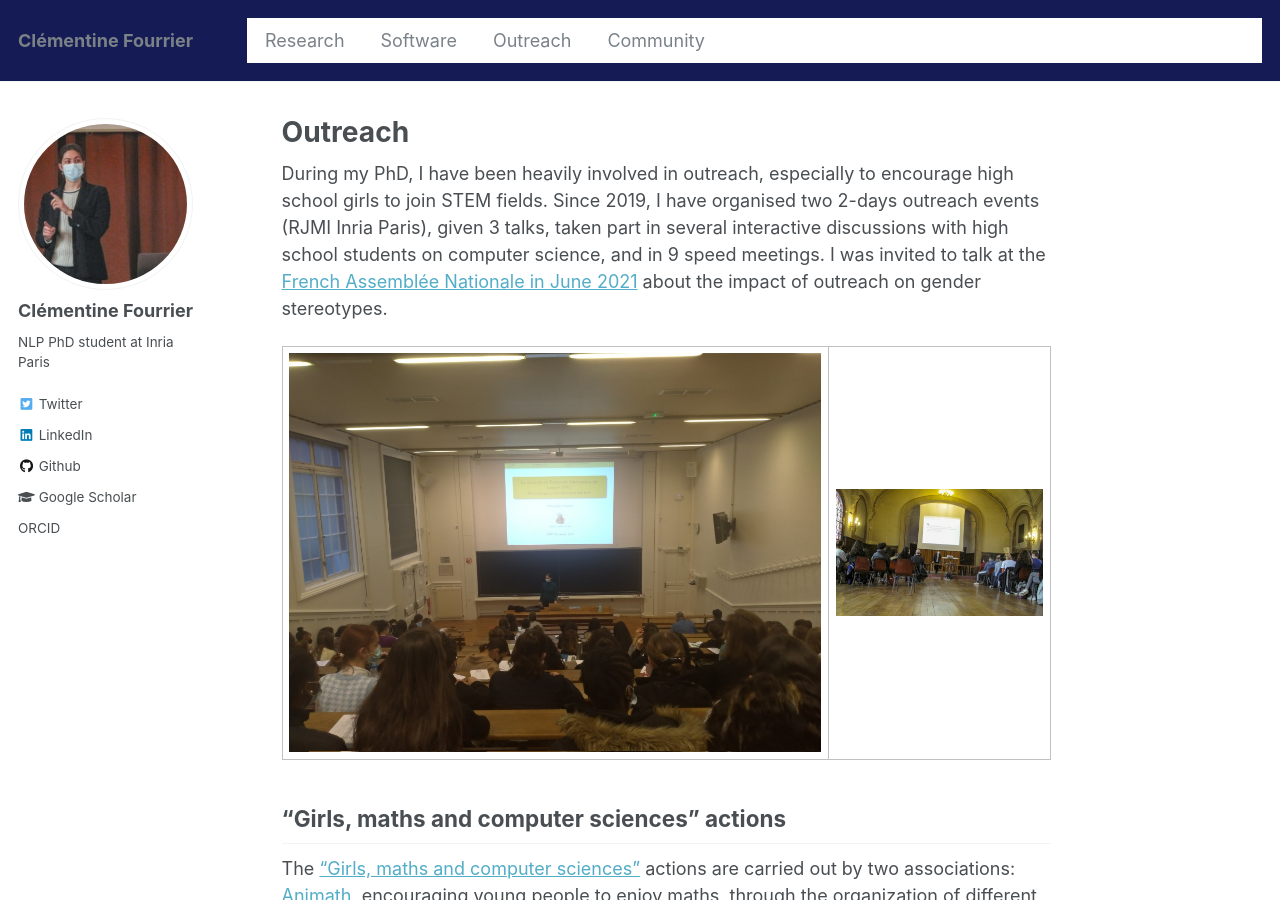
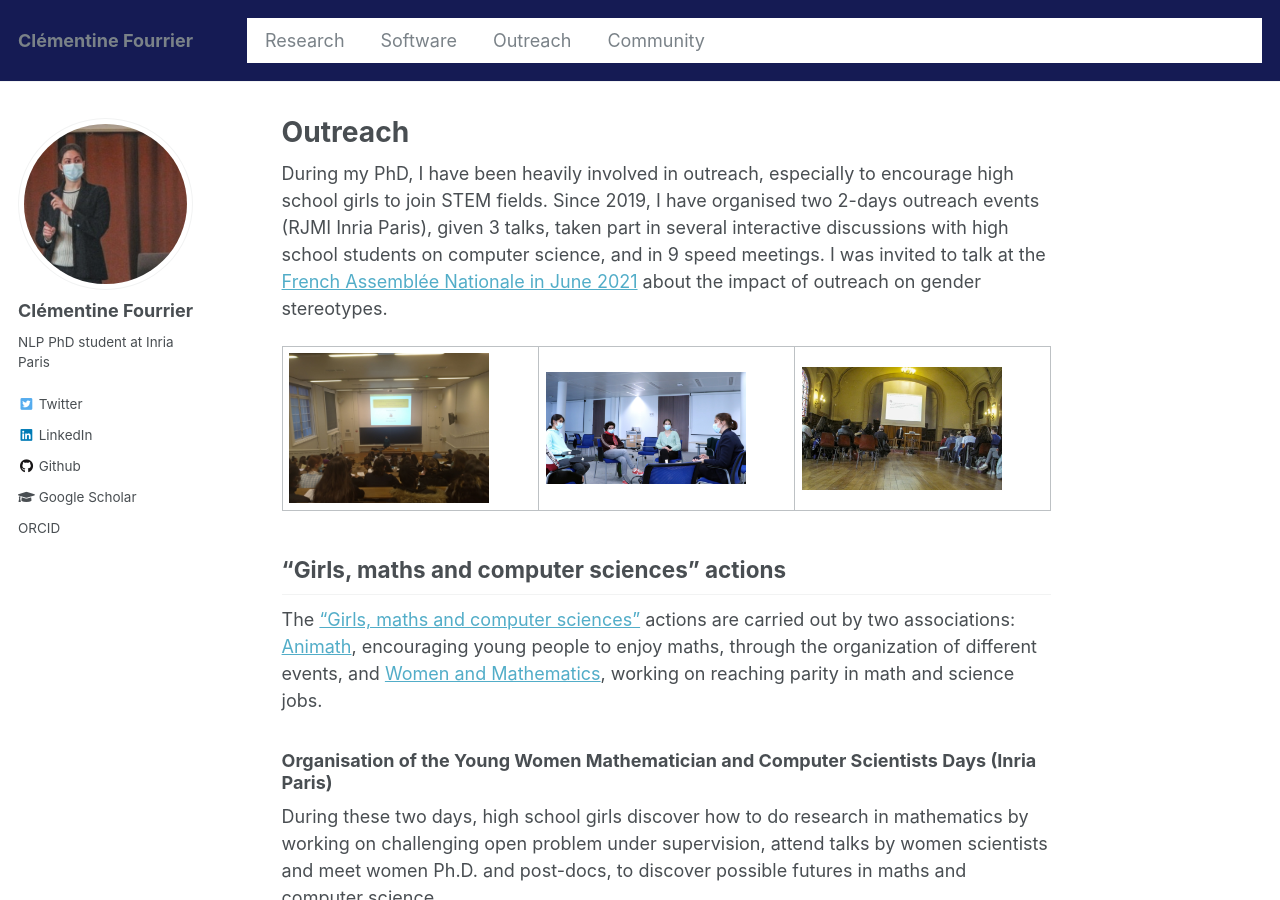
Before and after one commit to clefourrier/clefourrier.github.io, a Jekyll site: the page built from _pages/outreach.md, in a window 1280 px wide and 900 px high. Built offline with Jekyll 4.4.1, drawn with Linux system fonts in a browser that asks for light colours.

Commit message:
Changed page

```diff
--- a/_pages/outreach.md
+++ b/_pages/outreach.md
@@ -9,7 +9,7 @@ redirect_from:
 
 During my PhD, I have been heavily involved in outreach, especially to encourage high school girls to join STEM fields. Since 2019, I have organised two 2-days outreach events (RJMI Inria Paris), given 3 talks, taken part in several interactive discussions with high school students on computer science, and in 9 speed meetings. I was invited to talk at the [French Assemblée Nationale in June 2021](https://twitter.com/clefourrier/status/1402656409196679177) about the impact of outreach on gender stereotypes.
 
-|<img src="/images/outreach/JFMI2021.jpg" alt="Presenting for Girls and Maths, a luminous equation">| <img src="/images/outreach/SemaineDesMaths2021.jpg" alt="Presenting for the math week"> |
+|<img width=200 src="/images/outreach/JFMI2021.jpg" alt="Presenting for Girls and Maths, a luminous equation">| <img width=200 src="/images/outreach/RJMI2020.jpg" alt="Talking about career choices with high school girls during the RJMI"> | <img width=200 src="/images/outreach/SemaineDesMaths2021.jpg" alt="Presenting for the math week"> |
 
 ## "Girls, maths and computer sciences" actions
 The ["Girls, maths and computer sciences"](https://filles-et-maths.fr/) actions are carried out by two associations: [Animath](https://animath.fr/), encouraging young people to enjoy maths, through the organization of different events, and [Women and Mathematics](https://femmes-et-maths.fr/), working on reaching parity in math and science jobs.
```
